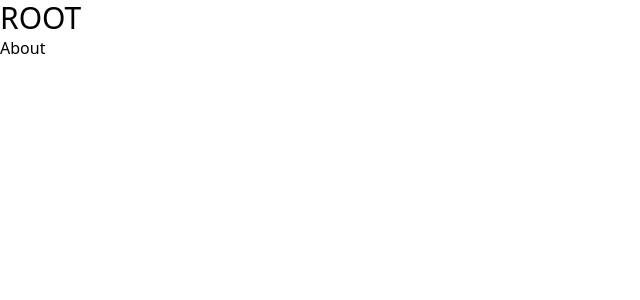
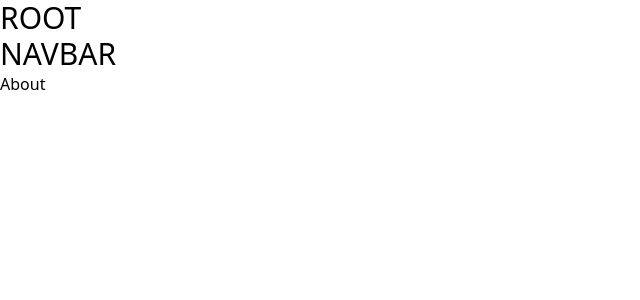
Before and after one commit to ntdsam2830/KLTN-Game-Management, a Next.js app: page /about in a window 1280 px wide. Shown: the top 300 px of the page, without its empty margins (0-640 px from the left). Built offline with nearby package versions, Linux system fonts and the light colour scheme.

Commit message:
create root

```diff
--- /dev/null
+++ b/app/(root)/layout.tsx
@@ -0,0 +1,12 @@
+import React from "react";
+
+const Layout = ({ children }: { children: React.ReactNode }) => {
+  return (
+    <div>
+      <h1 className="text-3xl">NAVBAR</h1>
+      {children}
+    </div>
+  );
+};
+
+export default Layout;
```
Also changed, not shown: app/(root)/about/page.tsx (renamed from app/about/page.tsx), app/(root)/page.tsx (added).
